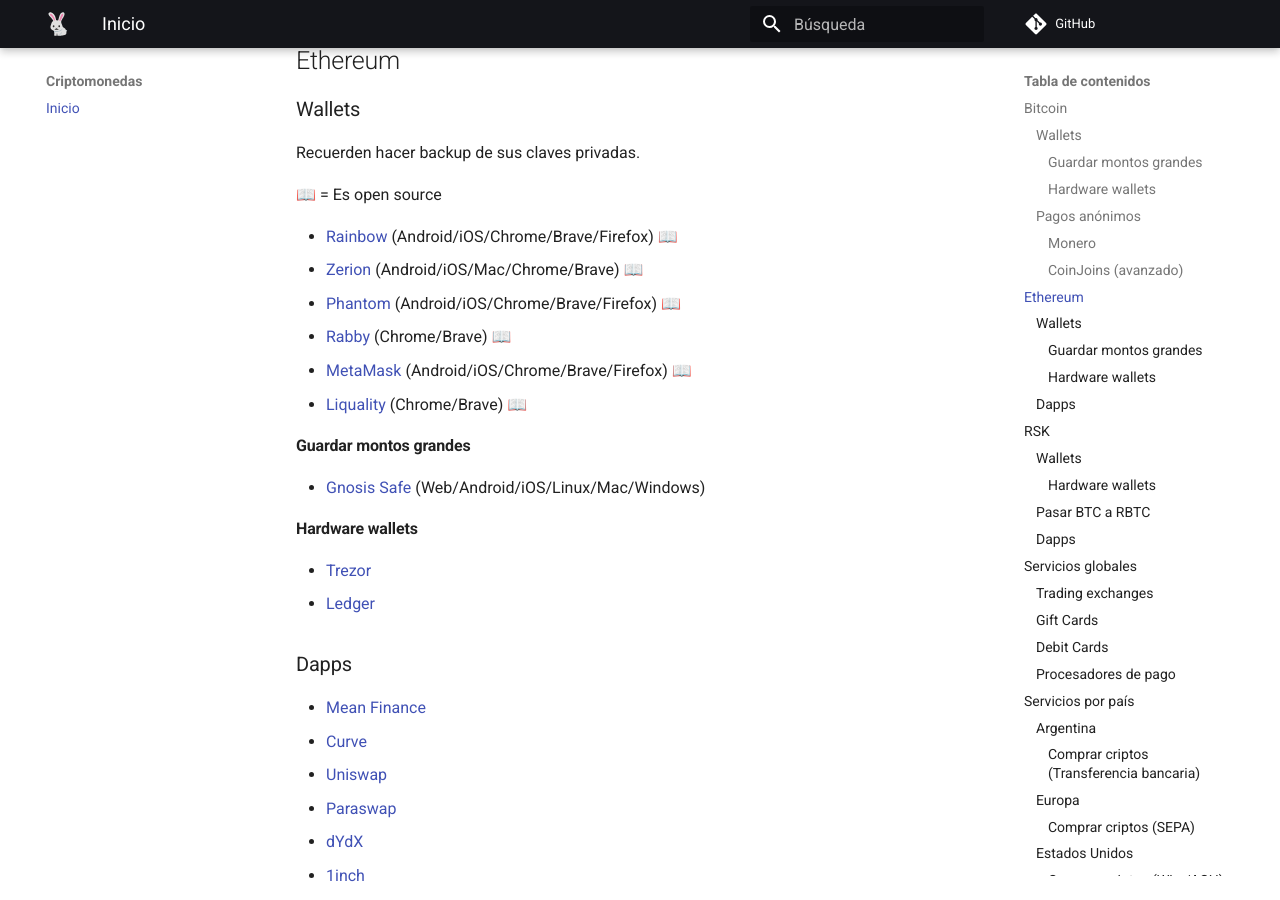
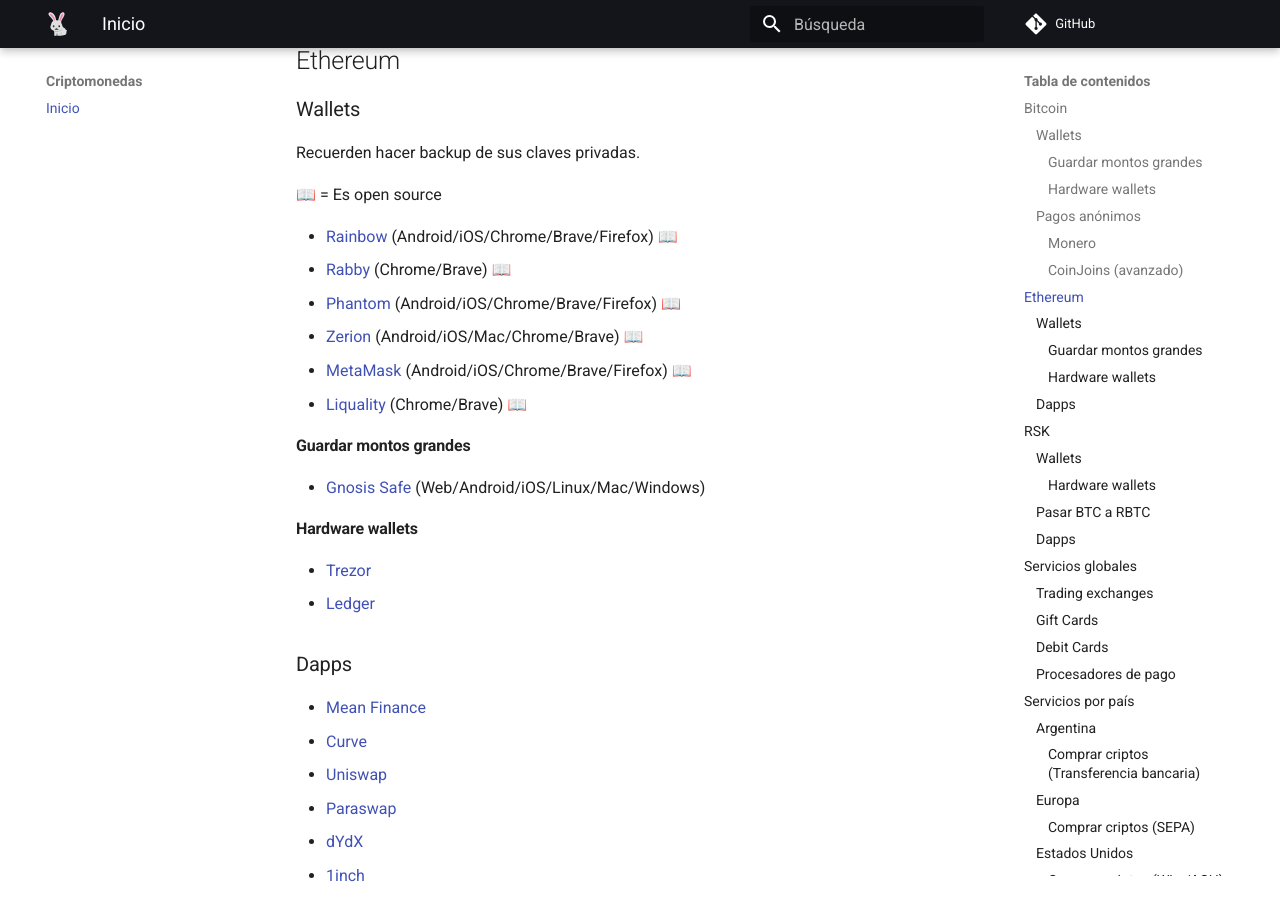
Before and after one commit to anomalouscode/wiki, an MkDocs documentation site: the page built from docs/criptomonedas/index.md, in a window 1280 px wide and 900 px high, scrolled down 1719 px. Built offline with MkDocs 1.6.1 and Material for MkDocs 9.7.7, drawn with Linux system fonts in a browser that asks for light colours; comment, search, counter and statistics services are not loaded.

```diff
--- a/docs/criptomonedas/index.md
+++ b/docs/criptomonedas/index.md
@@ -60,9 +60,9 @@ Recuerden hacer backup de sus claves privadas.
 📖 = Es open source
 
 - [Rainbow](https://rainbow.me/) (Android/iOS/Chrome/Brave/Firefox) 📖
+- [Rabby](https://rabby.io/) (Chrome/Brave) 📖
+- [Phantom](https://phantom.app/) (Android/iOS/Chrome/Brave/Firefox) 📖
 - [Zerion](https://zerion.io/) (Android/iOS/Mac/Chrome/Brave) 📖
-- [Phantom](https://phantom.app/) (Android/iOS/Chrome/Brave/Firefox) 📖
-- [Rabby](https://rabby.io/) (Chrome/Brave) 📖
 - [MetaMask](https://metamask.io/) (Android/iOS/Chrome/Brave/Firefox) 📖
 - [Liquality](https://liquality.io/) (Chrome/Brave) 📖
 
```
